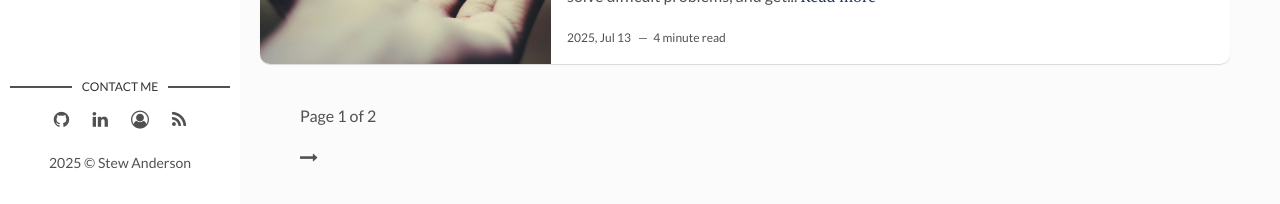
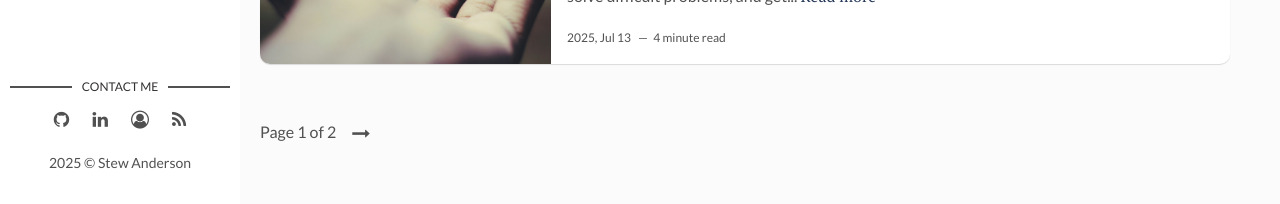
Before and after one commit to stew-anderson/blog, a Jekyll site: the page built from index.html, in a window 1280 px wide and 1400 px high, scrolled down 509 px. Shown: the part 1193-1397 px from the top of the window. Built offline with Jekyll 4.4.1, drawn with Linux system fonts in a browser that asks for light colours; the list of posts is cut into pages by our own code.

Commit message:
Fixing pagination markup, adding styles. Adding missing description to post 9

```diff
--- a/_includes/pagination.html
+++ b/_includes/pagination.html
@@ -3,18 +3,18 @@
     <ul>
       {% if paginator.previous_page %}
         {% if paginator.previous_page == 1 %}
-        <p><a class="newer-posts" href="{{ site.baseurl }}/"><i class="fa fa-long-arrow-left" aria-hidden="true"></i></a></p>
+        <li><a class="newer-posts" href="{{ site.baseurl }}/"><i class="fa fa-long-arrow-left" aria-hidden="true"></i></a></li>
         {% else %}
-        <p><a class="newer-posts" href="{{ site.baseurl }}/page/{{ paginator.previous_page }}/"><i class="fa fa-long-arrow-left" aria-hidden="true"></i></a></p>
+        <li><a class="newer-posts" href="{{ site.baseurl }}/page/{{ paginator.previous_page }}/"><i class="fa fa-long-arrow-left" aria-hidden="true"></i></a></li>
         {% endif %}
       {% endif %}
 
       {% if paginator.total_pages > 1 %}
-      <p><span class="page-number">Page {{paginator.page}} of {{paginator.total_pages}}</span></p>
+      <li><span class="page-number">Page {{paginator.page}} of {{paginator.total_pages}}</span></li>
       {% endif %}
 
       {% if paginator.next_page %}
-      <p><a class="older-posts" href="{{ site.baseurl }}/page/{{ paginator.next_page }}/"><i class="fa fa-long-arrow-right" aria-hidden="true"></i></a></p>
+      <li><a class="older-posts" href="{{ site.baseurl }}/page/{{ paginator.next_page }}/"><i class="fa fa-long-arrow-right" aria-hidden="true"></i></a></li>
       {% endif %}
     </ul>
   </nav>
--- a/_posts/2025-11-10-how-i-stay-current-as-a-tech-leader-without-burning-out.markdown
+++ b/_posts/2025-11-10-how-i-stay-current-as-a-tech-leader-without-burning-out.markdown
@@ -2,7 +2,7 @@
 layout: "post"
 title: "How I stay current as a tech leader without burning out"
 date: "2025-11-10 00:00:00 +0000"
-description: "descr."
+description: "I tried to learn every technology my six teams used and nearly burned out. Here's how I shifted from just-in-case learning to just-in-time strategy."
 img: "how-i-stay-current-as-a-tech-leader-without-burning-out.jpg"
 tags: ["Leadership", "Learning", "Burnout", "Strategy", "AI"]
 unsplashphotographer: "Mike Cox"
--- a/assets/css/main.css
+++ b/assets/css/main.css
@@ -829,6 +829,35 @@ table tfoot td {
   background: rgb(212.5, 212.5, 212.5);
 }
 
+/* - - - - - - - - - - Pagination - - - - - - - - - - */
+.pagination {
+  text-align: center;
+  margin: 2rem 0;
+}
+.pagination ul {
+  list-style: none;
+  padding: 0;
+  margin: 0;
+  display: -webkit-inline-box;
+  display: -ms-inline-flexbox;
+  display: inline-flex;
+  gap: 1rem;
+}
+.pagination li {
+  display: inline;
+}
+.pagination a {
+  text-decoration: none;
+  color: #515151;
+  font-size: 1.2rem;
+}
+.pagination a:hover {
+  color: rgb(55.5, 55.5, 55.5);
+}
+.pagination .page-number {
+  font-size: 1rem;
+}
+
 /* - - - - - - - - - - Home Page Styles - - - - - - - - - - */
 .sidebar {
   display: -webkit-box;
```
Also changed, not shown: assets/css/scss/main.scss (+31 -0 lines).
